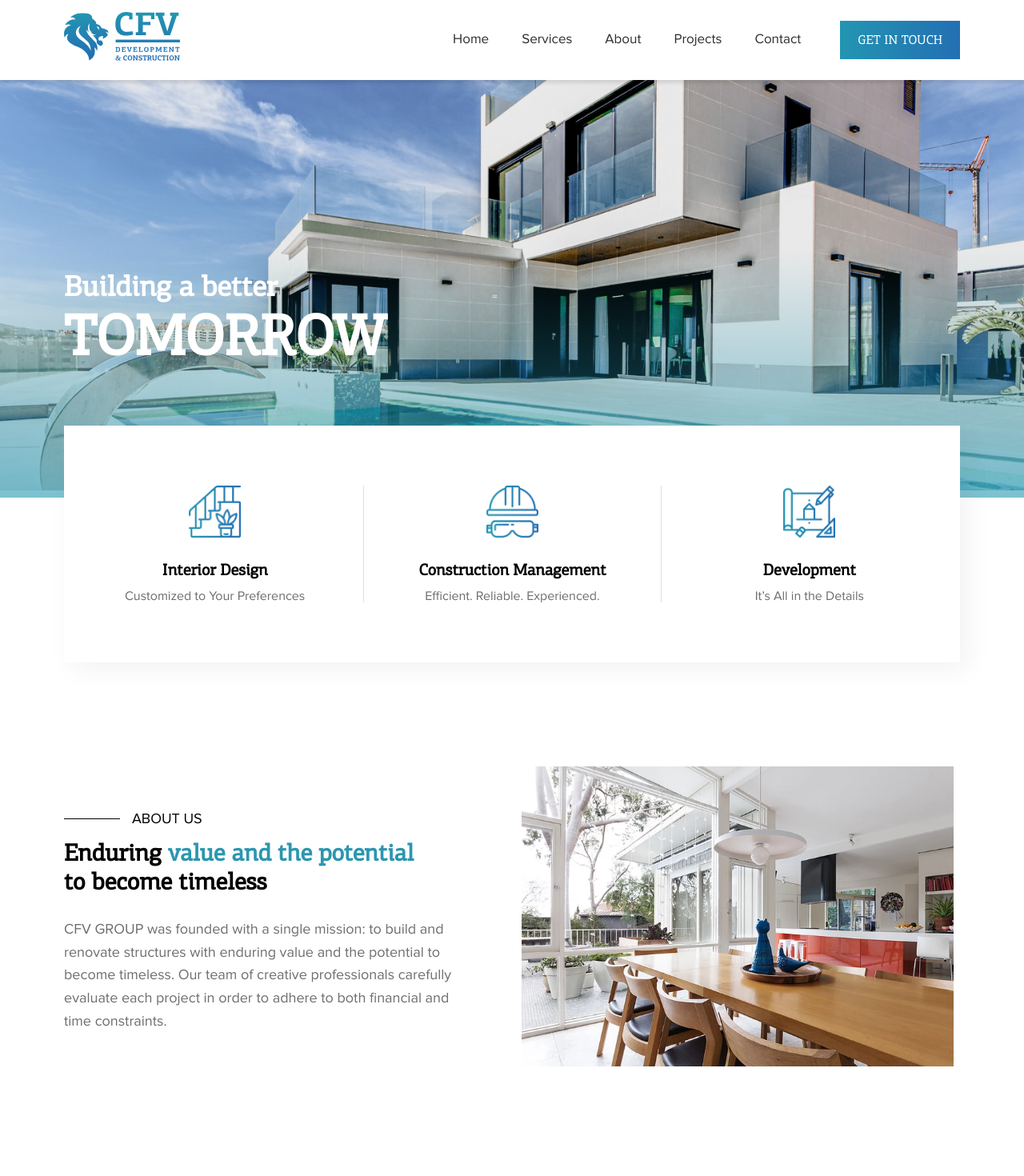
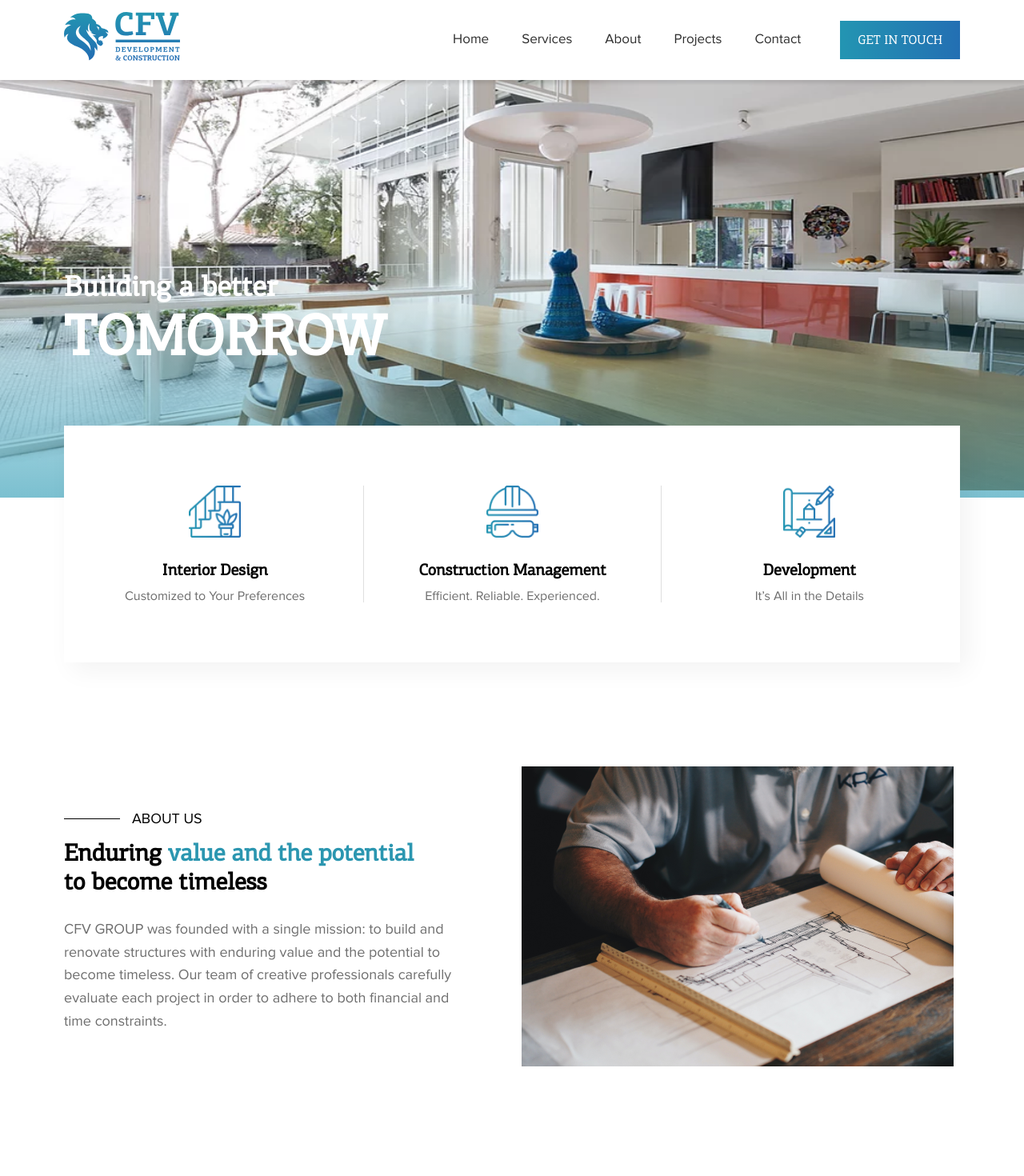
Before and after one commit to MarioPolverino/CFVWebsite, a Next.js app: page / in a window 1280 px wide. Shown: the top 1470 px of the page at 80% size. Built offline with nearby package versions, Linux system fonts and the light colour scheme.

Commit message:
banner image

```diff
--- a/components/snippets/About.js
+++ b/components/snippets/About.js
@@ -14,7 +14,7 @@ function About() {
                     <p>CFV GROUP was founded with a single mission: to build and renovate structures with enduring value and the potential to become timeless. Our team of creative professionals carefully evaluate each project in order to adhere to both financial and time constraints.</p>
                   </Col>
                   <Col md={5} lg={6}>
-                    <Image src="/about-image.webp" width="540" height="375" alt="about" />
+                    <Image src="/about-image.png" width="540" height="375" alt="about" />
                   </Col>
               </Row>
           </Container>
--- a/pages/index.js
+++ b/pages/index.js
@@ -12,7 +12,7 @@ export default function Home() {
   return (
     <>
       <div className="home-banner position-relative text-white">
-        <Image src="/banner.png" width="1920" height="920" alt="banner" />
+        <Image src="/about-image.webp" width="1920" height="920" alt="banner" />
         <Container>
           <Row>
             <Col>
```
